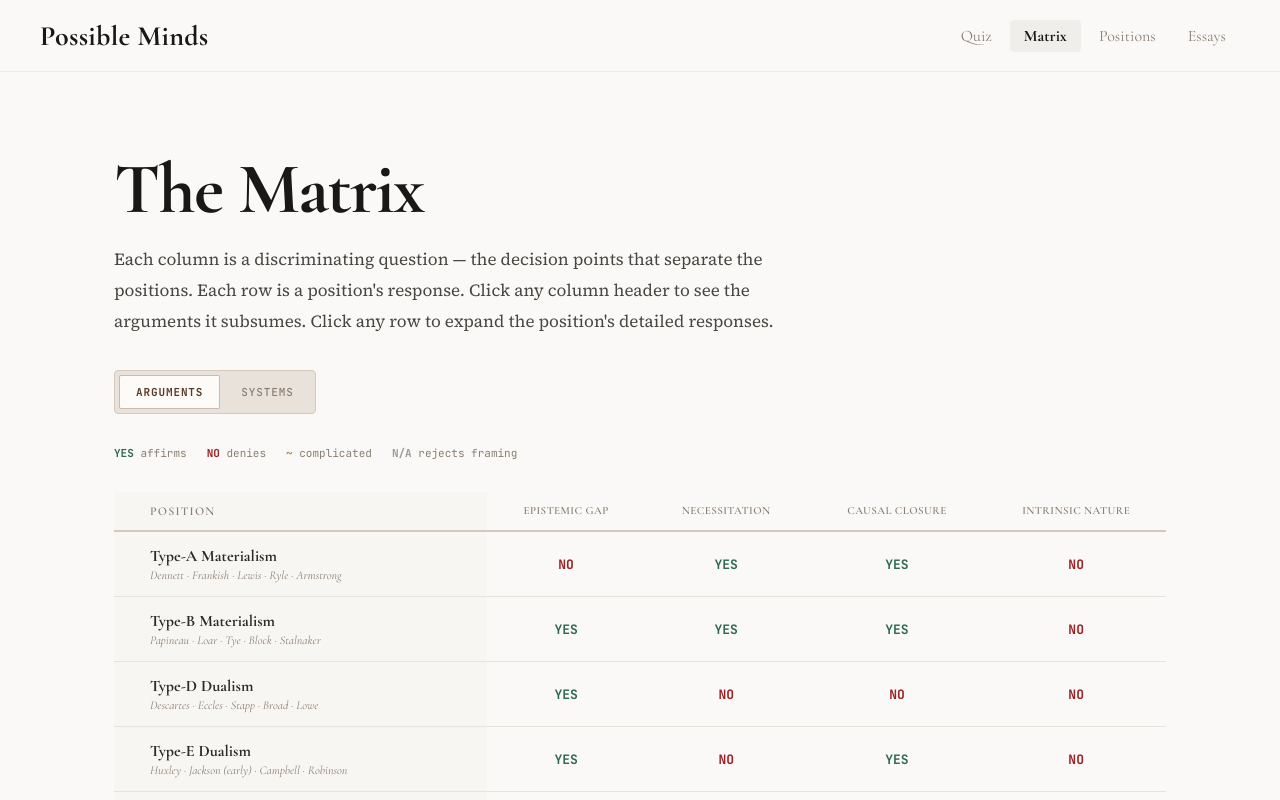
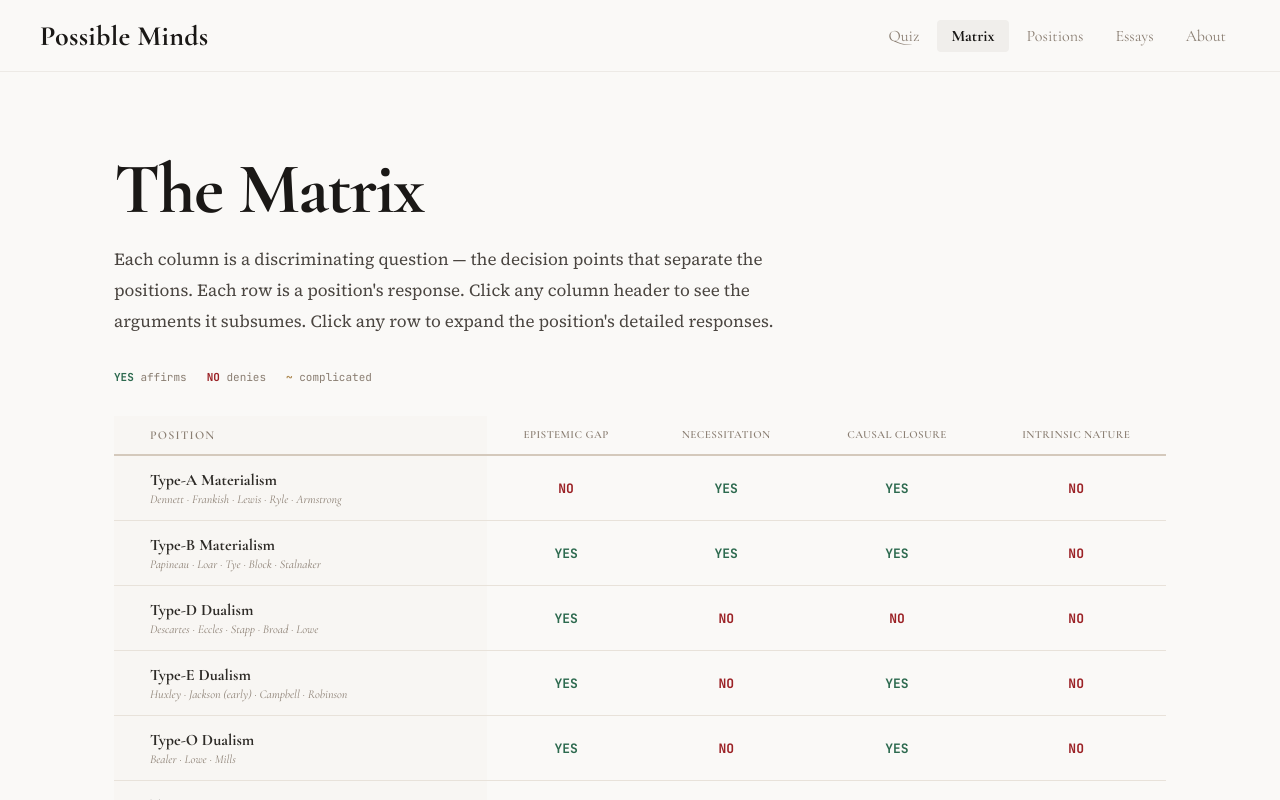
Before and after one commit to JeffreyOlmo/possible-minds, a React (Vite) app: page / in a window 1280 px wide. Both pictures are taken after a click on the button "Matrix". Shown: the top 800 px of the page. Built offline with nearby package versions, Linux system fonts and the light colour scheme.

Commit message:
Update site title to Possible Minds

```diff
--- a/machine-consciousness-chalmers.jsx
+++ b/machine-consciousness-chalmers.jsx
@@ -1340,7 +1340,6 @@ function EssayStub({ title, subtitle, date, tags }) {
 export function MatrixSection() {
   const [selectedPosition, setSelectedPosition] = useState(null);
   const [selectedCol, setSelectedCol] = useState(null);
-  const [matrixMode, setMatrixMode] = useState("arguments");
   const detailRef = useRef(null);
   const colRef = useRef(null);
 
@@ -1357,14 +1356,7 @@ export function MatrixSection() {
   }, []);
 
   const selectedPos = POSITIONS.find(p => p.id === selectedPosition);
-  const selectedQuestion = selectedCol !== null && matrixMode === "arguments" ? QUESTIONS[selectedCol] : null;
-  const selectedSystem = selectedCol !== null && matrixMode === "systems" ? SYSTEMS[selectedCol] : null;
-
-  const handleModeChange = useCallback((newMode) => {
-    setMatrixMode(newMode);
-    setSelectedCol(null);
-    setSelectedPosition(null);
-  }, []);
+  const selectedQuestion = selectedCol !== null ? QUESTIONS[selectedCol] : null;
 
   return (
     <div style={{ maxWidth: 1100, margin: "0 auto", padding: "80px 24px 80px" }}>
@@ -1376,58 +1368,17 @@ export function MatrixSection() {
         fontFamily: "'Source Serif 4', serif", fontSize: 17, lineHeight: 1.85,
         color: "#4A4540", maxWidth: 680, margin: "0 0 32px 0"
       }}>
-        {matrixMode === "arguments"
-          ? "Each column is a discriminating question — the decision points that separate the positions. Each row is a position's response. Click any column header to see the arguments it subsumes. Click any row to expand the position's detailed responses."
-          : "Shift the matrix from abstract commitments to concrete verdicts. Each column is a candidate system — click any system header to see how the positions divide."}
+        Each column is a discriminating question — the decision points that separate the positions.
+        Each row is a position's response. Click any column header to see the arguments it subsumes.
+        Click any row to expand the position's detailed responses.
       </p>
-      <div style={{
-        marginBottom: 32,
-        display: "inline-flex",
-        padding: 4,
-        background: "#E8E2DA",
-        border: "1px solid #D4C9BC",
-        borderRadius: 4,
-        gap: 4
-      }}>
-        {[
-          { key: "arguments", label: "Arguments" },
-          { key: "systems", label: "Systems" }
-        ].map((item) => {
-          const active = matrixMode === item.key;
-          const accent = item.key === "systems" ? "#1B6CA8" : "#5B3A29";
-          return (
-            <button
-              key={item.key}
-              onClick={() => handleModeChange(item.key)}
-              style={{
-                background: active ? "#FDFBF8" : "transparent",
-                border: active ? `1px solid ${accent}55` : "1px solid transparent",
-                color: active ? accent : "#8A7E72",
-                cursor: "pointer",
-                padding: "9px 16px",
-                borderRadius: 2,
-                fontFamily: "'JetBrains Mono', monospace",
-                fontSize: 11,
-                fontWeight: active ? 600 : 500,
-                letterSpacing: "0.08em",
-                textTransform: "uppercase",
-                transition: "all 0.2s"
-              }}
-            >
-              {item.label}
-            </button>
-          );
-        })}
-      </div>
       <div style={{
         marginBottom: 32, display: "flex", gap: 20, flexWrap: "wrap",
         fontFamily: "'JetBrains Mono', monospace", fontSize: 11
       }}>
         <span><span style={{ color: "#2D6A4F", fontWeight: 700 }}>YES</span> <span style={{ color: "#8A7E72" }}>affirms</span></span>
-        {matrixMode === "systems" && <span><span style={{ color: "#4A7B9D", fontWeight: 700 }}>YES*</span> <span style={{ color: "#8A7E72" }}>affirms, with caveats</span></span>}
         <span><span style={{ color: "#9B2226", fontWeight: 700 }}>NO</span> <span style={{ color: "#8A7E72" }}>denies</span></span>
         <span><span style={{ color: "#B08D57", fontWeight: 700 }}>~</span> <span style={{ color: "#8A7E72" }}>complicated</span></span>
-        <span><span style={{ color: "#999", fontWeight: 600 }}>N/A</span> <span style={{ color: "#8A7E72" }}>rejects framing</span></span>
       </div>
 
       <MatrixView
@@ -1435,15 +1386,11 @@ export function MatrixSection() {
         selectedId={selectedPosition}
         onSelectColumn={handleSelectColumn}
         selectedColIdx={selectedCol}
-        mode={matrixMode}
+        mode="arguments"
       />
 
       <div ref={colRef}>
-        {matrixMode === "arguments" ? (
-          <ColumnDetail question={selectedQuestion} onClose={() => setSelectedCol(null)} />
-        ) : (
-          <SystemDetail system={selectedSystem} positions={POSITIONS} onClose={() => setSelectedCol(null)} />
-        )}
+        <ColumnDetail question={selectedQuestion} onClose={() => setSelectedCol(null)} />
       </div>
 
       <div ref={detailRef}>
--- a/src/App.jsx
+++ b/src/App.jsx
@@ -343,6 +343,35 @@ function EssaysSection() {
 }
 
 // ─────────────────────────────────────────────
+// About section
+// ─────────────────────────────────────────────
+
+function AboutSection() {
+  return (
+    <div style={{ maxWidth: 560, margin: "0 auto", padding: "80px 24px 80px" }}>
+      <h1 style={{
+        fontFamily: "'Cormorant Garamond', serif", fontSize: 44, fontWeight: 700,
+        color: "#1a1816", margin: "0 0 32px 0", lineHeight: 1.1
+      }}>About</h1>
+
+      <div style={{ fontFamily: "'Source Serif 4', serif", fontSize: 17, lineHeight: 1.85, color: "#4A4540" }}>
+        <p style={{ margin: "0 0 24px 0" }}>
+          Machines are being built that may be conscious. Whether they are — and what that
+          would even mean — depends on questions philosophy has been wrestling with for centuries
+          and has not resolved.
+        </p>
+        <p style={{ margin: "0 0 0 0" }}>
+          This site is a humble attempt to clarify those conceptual foundations — for the author
+          and for anyone else who wants to think carefully about the mind-body problem before
+          the engineering outpaces the philosophy. The taxonomy draws on Chalmers' framework,
+          sharpened where possible.
+        </p>
+      </div>
+    </div>
+  );
+}
+
+// ─────────────────────────────────────────────
 // Main app with navigation
 // ─────────────────────────────────────────────
 
@@ -354,6 +383,7 @@ function App() {
     { key: "matrix", label: "Matrix" },
     { key: "positions", label: "Positions" },
     { key: "essays", label: "Essays" },
+    { key: "about", label: "About" },
   ];
 
   return (
@@ -411,6 +441,7 @@ function App() {
         {section === "matrix" && <MatrixSection />}
         {section === "positions" && <PositionsExplorer />}
         {section === "essays" && <EssaysSection />}
+        {section === "about" && <AboutSection />}
       </div>
 
       {/* Footer */}
```
